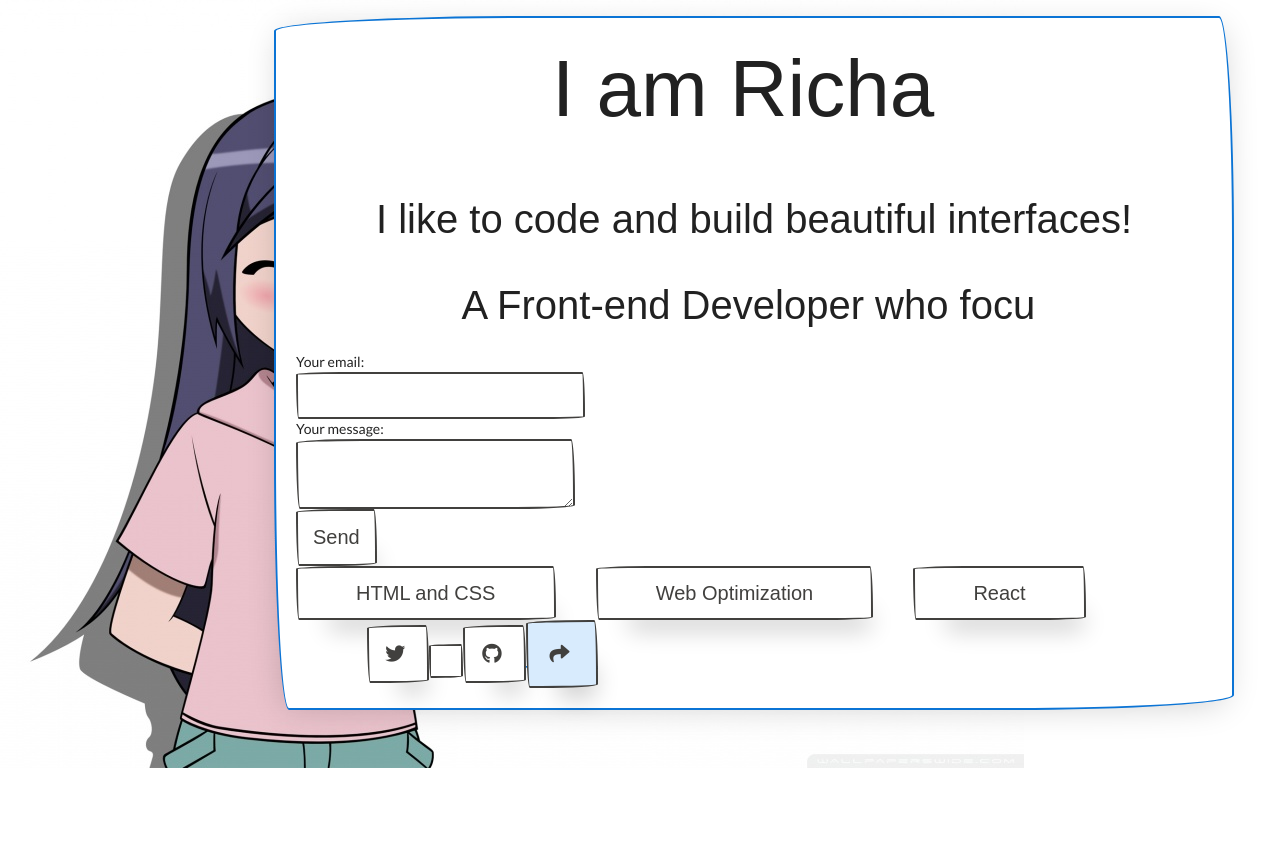
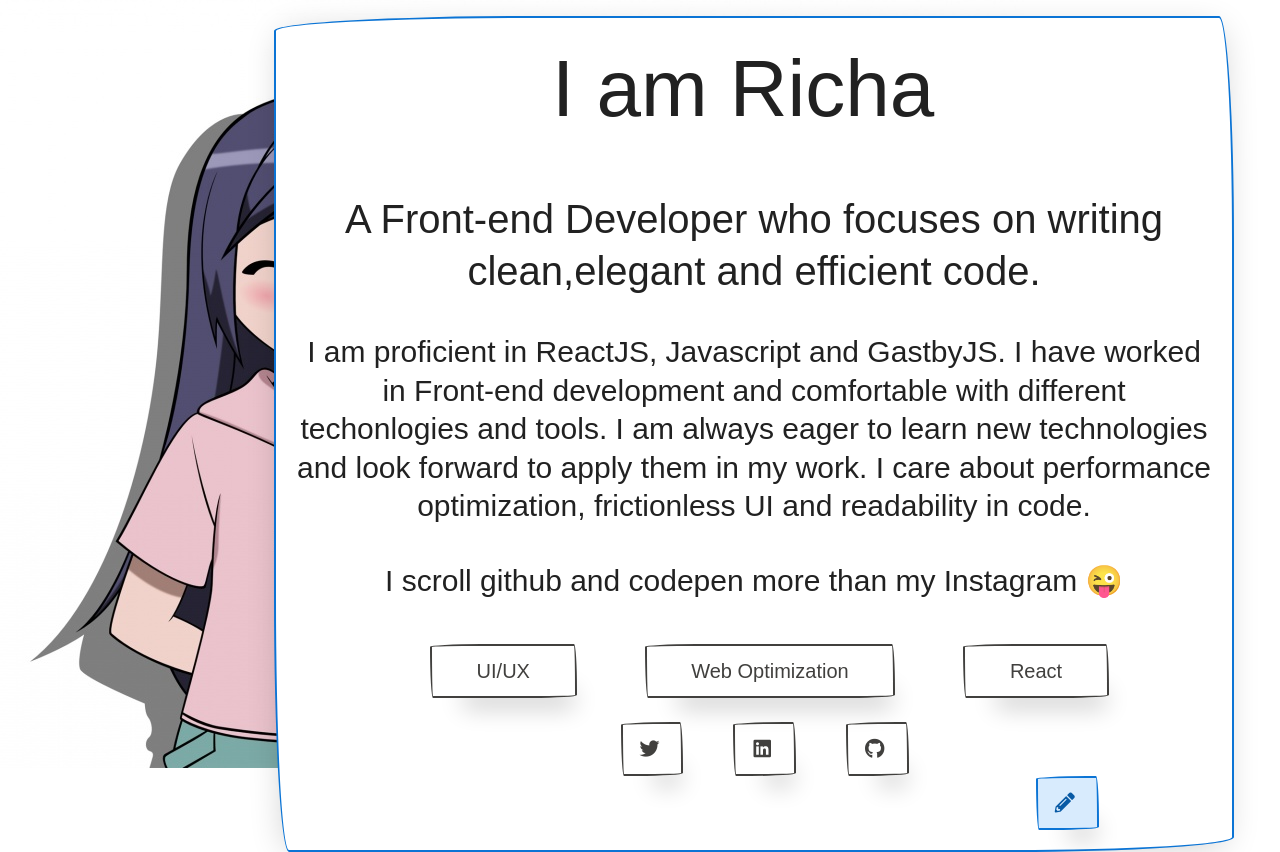
Before and after one commit to 14Richa/Portfolio_react, a React (Create React App) app: page / in a window 1280 px wide. Before the commit the page ends 816 px from the top, so only its background shows below. Built offline with nearby package versions, Linux system fonts and the light colour scheme; a web font is replaced by a local one.

Commit message:
added social-links

```diff
--- a/src/components/Page1.css
+++ b/src/components/Page1.css
@@ -1,17 +1,29 @@
 .footer {
-	font-size: 79px;
+	margin-left: 290px;
+}
+.twitter {
+	margin-right: 50px;
+}
+.github {
+	margin-left: 50px;
+}
+
+.info {
 	text-align: center;
 }
-
 
 body
 {
 	background-image: url("../wallpaper1024_768.jpg");
 	background-size:     auto;
     background-repeat:   no-repeat;
+    text-decoration: none
     /*background-position: center center; */
  }
+.work {
+	margin-left: 110px;
 
+}
 
 /*.work2 {
 	margin-left: 155px;
@@ -55,6 +67,7 @@ h3 {
 
 .social {
 	text-align: center;
+
 }
 
 .blog {
@@ -65,6 +78,10 @@ h3 {
 .grid-container {
 	display: grid;
 	grid-template-columns: auto auto auto auto;
-	grid-gap: 40px;
+	grid-gap: 20px;
 	text-align: center;
 }
+
+.blog {
+	margin-left: 740px;
+}
--- a/src/components/Page1.js
+++ b/src/components/Page1.js
@@ -23,6 +23,52 @@ class Page1 extends React.Component {
   //     speed:40} );
   // }
 
+// 		<form
+//   action="https://formspree.io/xogvjvqx"
+//   method="POST"
+// >
+//   <label>
+//     Your email:
+//     <input type="text" name="_replyto"/>
+//   </label>
+//   <label>
+//     Your message:
+//     <textarea name="message"></textarea>
+//   </label>
+//   </form>
+
+
+// <h3>
+// 					<Typewriter
+//   						onInit={(typewriter) => {
+//     							typewriter.pauseFor(250)
+// 										  .typeString('A Front-end Developer who focuses')
+// 										  .pauseFor(300)
+// 										  //.deleteChars(10)
+// 										  .typeString('<strong></strong> on writing clean,elegant and efficient code. ')
+// 										  //.typeString('<strong>only <span style="color: #27ae60;">5kb</span> Gzipped!</strong>')
+// 										  .pauseFor(1000)
+// 										  .start();
+//   								}}
+// 					/>
+// 				</h3>
+
+// <h2>
+// 					<Typewriter
+// 					  onInit={(typewriter) => {
+// 					    typewriter.typeString('Hello World!')
+// 					      .callFunction(() => {
+// 					        console.log('String typed out!');
+// 					      })
+// 					      .pauseFor(2500)
+// 					      .deleteAll()
+// 					      .callFunction(() => {
+// 					        console.log('All strings were deleted');
+// 					      })
+// 					      .start();
+// 					  }}
+// 					/>
+// 				</h2>
 
 
 	render() {
@@ -43,24 +89,13 @@ class Page1 extends React.Component {
 
 				</h1>
 
+				<h3> A Front-end Developer who focuses on writing clean,elegant and efficient code. </h3>
 
-					<h3> I like to code and build beautiful interfaces! </h3>
 				</div>
 
-				<h3>
-					<Typewriter
-  						onInit={(typewriter) => {
-    							typewriter.pauseFor(250)
-										  .typeString('A Front-end Developer who focuses')
-										  .pauseFor(300)
-										  //.deleteChars(10)
-										  .typeString('<strong></strong> on writing clean,elegant and efficient code. ')
-										  //.typeString('<strong>only <span style="color: #27ae60;">5kb</span> Gzipped!</strong>')
-										  .pauseFor(1000)
-										  .start();
-  								}}
-					/>
-				</h3>
+
+
+
 
 				{/*<div className = "row">
 				HTML AND CSS
@@ -84,61 +119,57 @@ class Page1 extends React.Component {
 
 
 
-  				<form
-  action="https://formspree.io/xogvjvqx"
-  method="POST"
->
-  <label>
-    Your email:
-    <input type="text" name="_replyto"/>
-  </label>
-  <label>
-    Your message:
-    <textarea name="message"></textarea>
-  </label>
 
 
-  <button type="submit">Send</button>
-</form>
+				<h4 class = "info"> I am proficient in ReactJS, Javascript and GastbyJS. I have worked in Front-end development and comfortable with different techonlogies and tools. I am always eager to learn new technologies and
+				look forward to apply them in my work. I care about performance optimization, frictionless UI and readability in code.</h4>
+					<h4 class = "info"> I scroll github and codepen more than my Instagram &#128540;</h4>
 
 
 
-				<div class = "grid-container">
-
-					<a className = {`work1 paper-btn`}>HTML and CSS</a>
-					<a className = {`work2 paper-btn`} href="https://14richa.github.io/2019-03-23/casestudy1" target = "_blank">Web Optimization</a>
-					<a className = {`work3 paper-btn`} href="https://videos-react.herokuapp.com/" target = "_blank">React</a>
+				<div class = "grid-container work">
+					<a className = {`work1 paper-btn` } popover-top="Newspaper front-page using only flexbox and grids" >UI/UX </a>
+					<a className = {`work2 paper-btn`} popover-top="Case study on improving rendring using Chrome tools" href="https://14richa.github.io/2019-03-23/casestudy1" target = "_blank">Web Optimization</a>
+					<a className = {`work3 paper-btn`} popover-top="Youtube clone with a twist." href="https://videos-react.herokuapp.com/" target = "_blank">React</a>
 				</div>
 				<div class= "grid-container footer">
-				<div className = {`button social`}>
-					<button>
-  						<i class="twitter icon"></i>
-					</button>
+					<div className = {`button social`} >
 
-					<button>
-
-						<a className = {`linkedin icon`} href = "https://www.linkedin.com/in/richa-sharma-088723134/">
-
-
-  						</a>
-
-					</button>
-
-					<button>
-						<i class = "github icon"></i>
-					</button>
+							<a className = {`paper-btn twitter`} href = "https://twitter.com/anu08rag" target = "_blank">
+  							<i class="twitter icon" > </i>
+  							</a>
 
 
 
-					<Link to = {`/Page2`}>
-					 <button className = "col background-secondary">
-					 <i class="share icon"></i>
-					 </button>
-					</Link>
 
 
+							<a className = {`paper-btn`} href = "https://www.linkedin.com/in/richa-sharma-088723134/" target = "_blank">
+							<i class="linkedin icon"> </i>
+							</a>
+
+
+
+
+
+
+
+
+							<a className = {`paper-btn github`} href = "https://www.linkedin.com/in/richa-sharma-088723134/https://14richa.github.io/" target = "_blank">
+							<i class = "github icon"></i>
+							</a>
+
+
+
+					</div>
 				</div>
+				<div>
+
+					<a  className = {`paper-btn btn-secondary blog`} href = "https://14richa.github.io/"target = "_blank">
+					<i class="pencil alternate icon"></i>
+					</a>
 				</div>
+
+
 
 
 
```
Also changed, not shown: src/blogging.svg (added).
